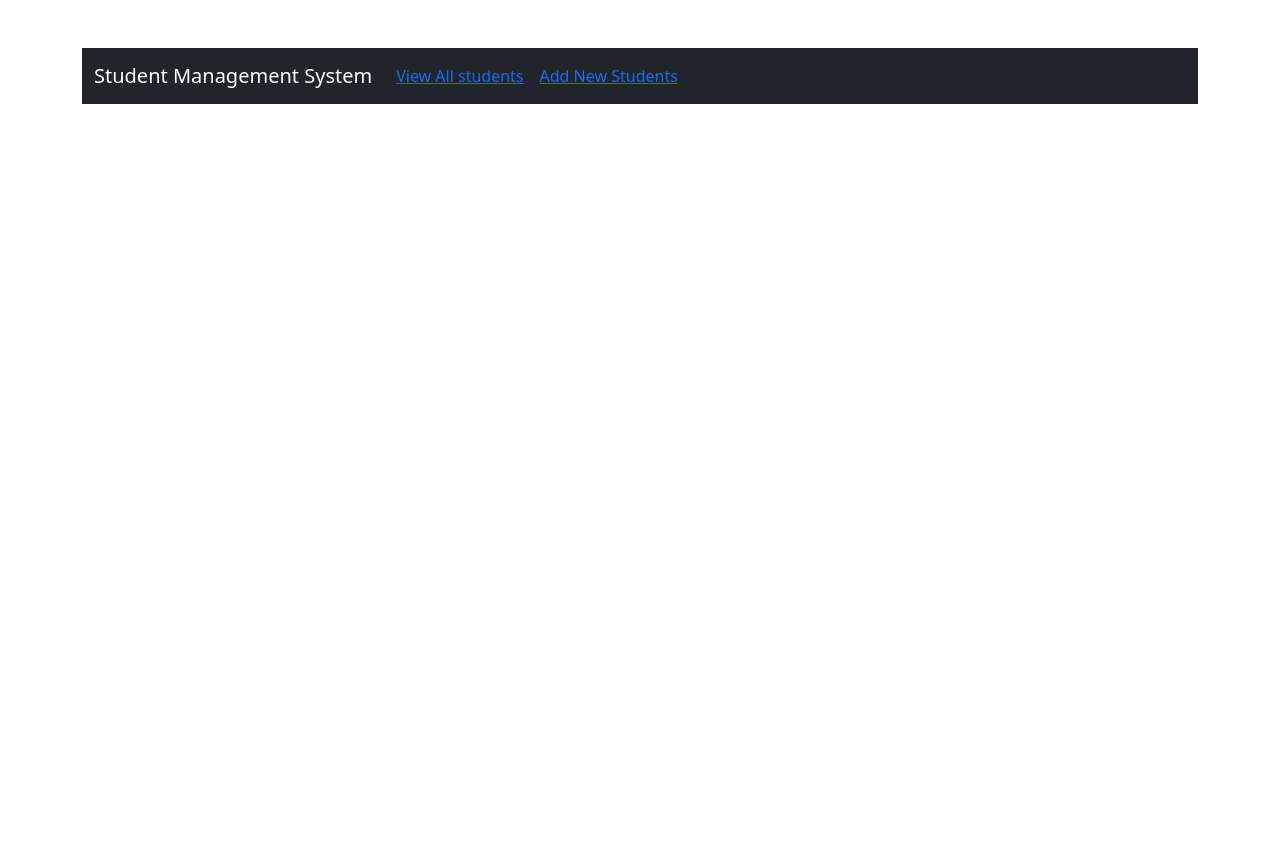
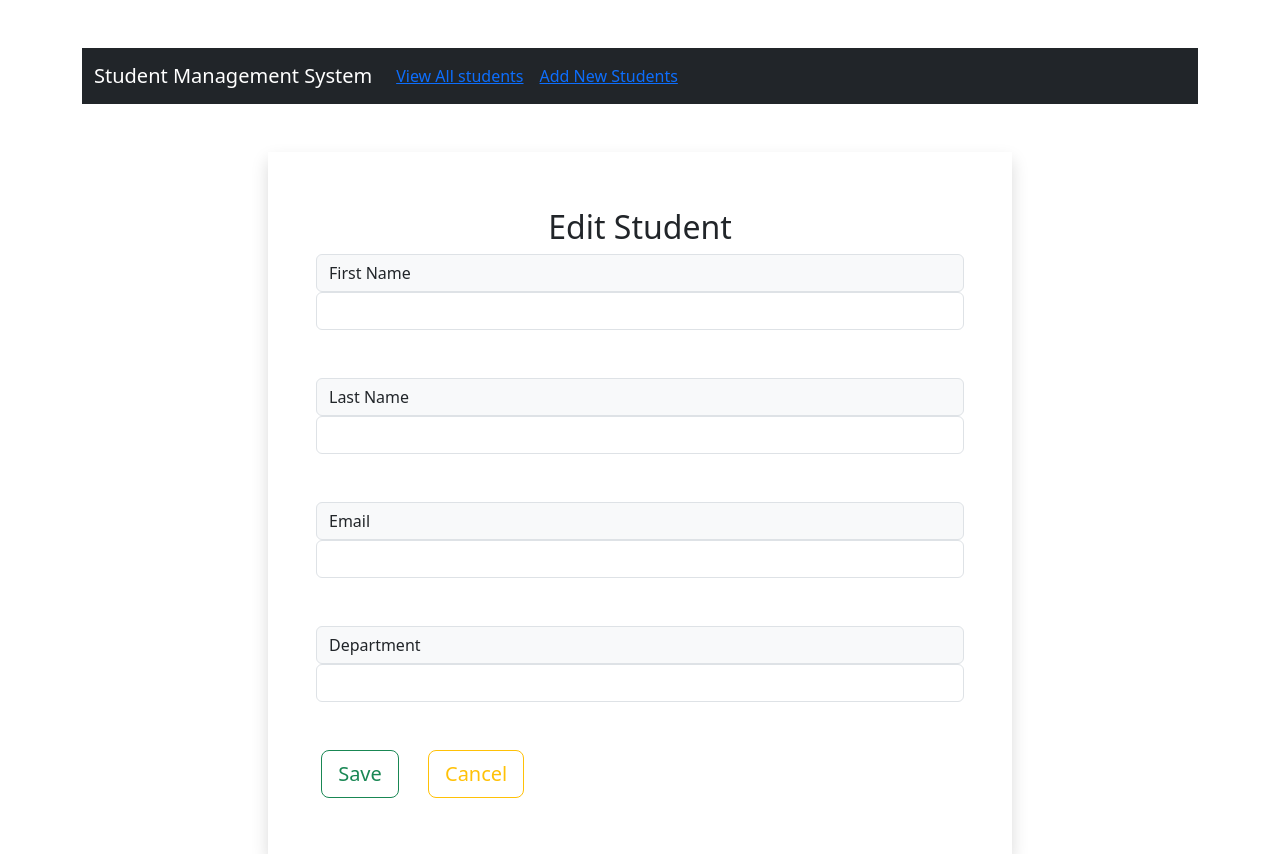
Before and after one commit to StudentManagementSystem-DS/student-management-frontend, a React (Create React App) app: page /edit-student/1 in a window 1280 px wide. Before the commit the page ends 800 px from the top, so only its background shows below. Built offline with nearby package versions, Linux system fonts and the light colour scheme; no server answers.

Commit message:
add: implemented  EditStudent component with operational functionality and finished style

```diff
--- a/src/App.js
+++ b/src/App.js
@@ -6,6 +6,7 @@ import NavBar from "./component/common/NavBar";
 import { BrowserRouter as Router, Routes, Route } from "react-router-dom";
 import Home from "./Home";
 import AddStudent from "./component/student/AddStudent";
+import EditStudent from "./component/student/EditStudent";
 
 function App() {
   return (
@@ -17,6 +18,7 @@ function App() {
               <Route exact path="/" element={<Home/>}></Route>
               <Route exact path="/view-students" element={<StudentsView/>}></Route>
               <Route exact path="/add-students" element={<AddStudent/>}></Route>
+              <Route exact path="/edit-student/:id" element={<EditStudent/>}></Route>
             </Routes>
         </div>
       </Router>
--- /dev/null
+++ b/src/component/student/EditStudent.js
@@ -0,0 +1,130 @@
+import axios from 'axios';
+import React, { useState, useEffect } from 'react';
+import { Link, useNavigate, useParams } from 'react-router-dom';
+
+const EditStudent = () => {
+
+    const navigate = useNavigate();
+    const {id} = useParams()
+      const [student, setStudent] = useState({
+          firstName : '',
+          lastName : '',
+          email : '',
+          department : '',
+      });
+      const{firstName, lastName, email, department} = student;
+
+      useEffect(() => {
+        loadStudent();
+    }, []);
+
+    const loadStudent = async () => {
+        const result = await axios.get(`http://localhost:9192/students/student/${id}`);
+            setStudent(result.data);
+
+    };
+
+      const handleInputChange = (e) => {
+          setStudent({ ...student, [e.target.name] : e.target.value })
+      }
+
+      const updateStudent = async (e) => {
+        e.preventDefault();
+        await axios.put(
+          `http://localhost:9192/students/update/${id}`,
+          student
+        );
+        navigate('/view-students');
+      }
+
+
+    return (
+      <div className='col-sm-8 py-2 px-5 offset-2 shadow'>
+        <h2 className='mt-5'>Edit Student</h2>
+        <form onSubmit={(e) => updateStudent(e)}>
+          <div className='input group mb-5'>
+              <label
+              className='input-group-text'
+              htmlFor='firstName'>
+              First Name
+              </label>
+              <input
+              className='form-control col-sm-6'
+              type='text'
+              name='firstName'
+              id='firstName'
+              required
+              value={firstName}
+              onChange={(e) => handleInputChange(e)}/>
+          </div>
+          <div className='input group mb-5'>
+              <label
+              className='input-group-text'
+              htmlFor='lastName'>
+              Last Name
+              </label>
+              <input
+              className='form-control col-sm-6'
+              type='text'
+              name='lastName'
+              id='lastName'
+              required
+              value={lastName}
+              onChange={(e) => handleInputChange(e)}/>
+          </div>
+          <div className='input group mb-5'>
+              <label
+              className='input-group-text'
+              htmlFor='email'>
+              Email
+              </label>
+              <input
+              className='form-control col-sm-6'
+              type='email'
+              name='email'
+              id='email'
+              required
+              value={email}
+              onChange={(e) => handleInputChange(e)}/>
+          </div>
+          <div className='input group mb-5'>
+              <label
+              className='input-group-text'
+              htmlFor='department'>
+              Department
+              </label>
+              <input
+              className='form-control col-sm-6'
+              type='text'
+              name='department'
+              id='department'
+              required
+              value={department}
+              onChange={(e) => handleInputChange(e)}/>
+          </div>
+
+          <div className='row mb-5'>
+            <div className='col-sm-2'>
+              <button
+              type='submit'
+              className='btn btn-outline-success btn-lg'>
+              Save
+              </button>
+            </div>
+
+            <div className='col-sm-2'>
+              <Link
+              to={'/view-students'}
+              type='submit'
+              className='btn btn-outline-warning btn-lg'>
+              Cancel
+              </Link>
+            </div>
+          </div>
+
+        </form>
+      </div>
+    );
+  };
+
+export default EditStudent;
```
